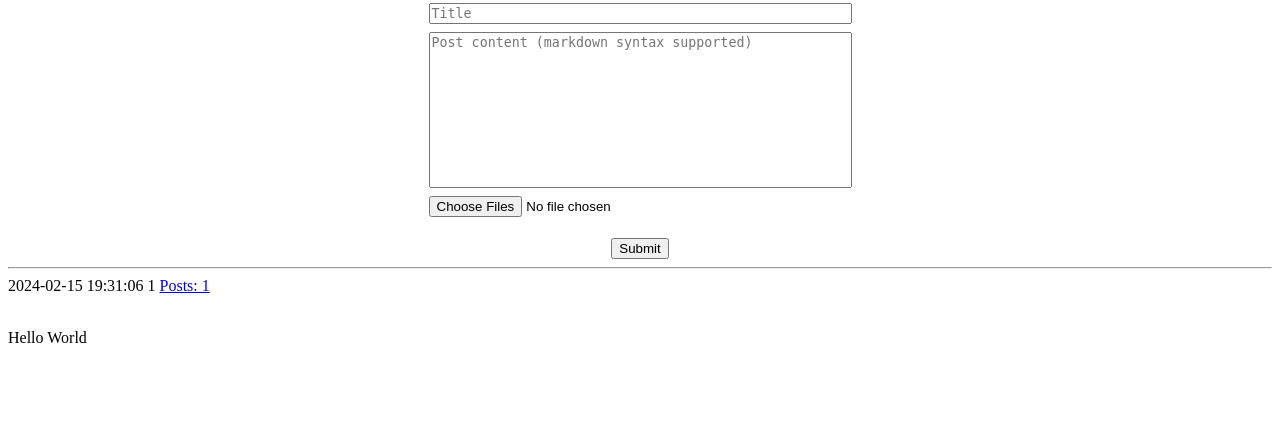
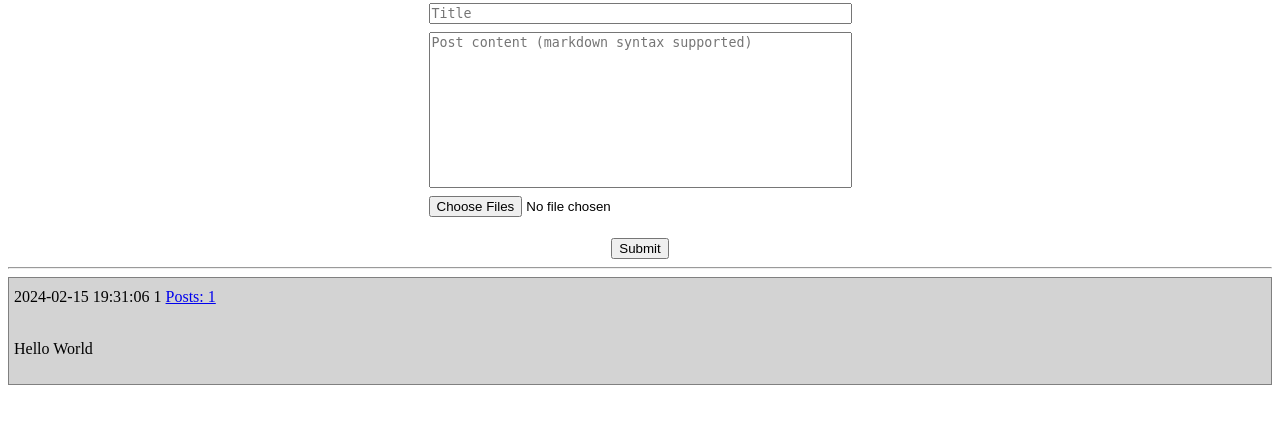
Before and after one commit to bakarov/chan, a Flask app: page / in a window 1280 px wide. Shown: the part 26-450 px from the top of the page. Run offline with Flask 3, Linux system fonts and the light colour scheme; data comes from the database, SQL or seed files in the repository; data that the repository does not hold is empty.

Commit message:
add style to thread header

```diff
--- a/src/templates/macroses/thread_header.html
+++ b/src/templates/macroses/thread_header.html
@@ -31,7 +31,7 @@
 </div>
 
 <style>
-    /* .thread_header_container {
+    .thread_header_container {
         background-color: lightgray;
         padding-bottom:10px;
         padding-top:10px;
@@ -40,12 +40,12 @@
         border-style: solid;
         border-width: 0.1px;
         border-color: grey;
-    } */
+    }
 
-    /* .metadata_container {
+    .metadata_container {
         margin-left: 5px;
         margin-bottom: 5px;
-    } */
+    }
 
     .thread_header_images_container {
         display: inline-block;
```
